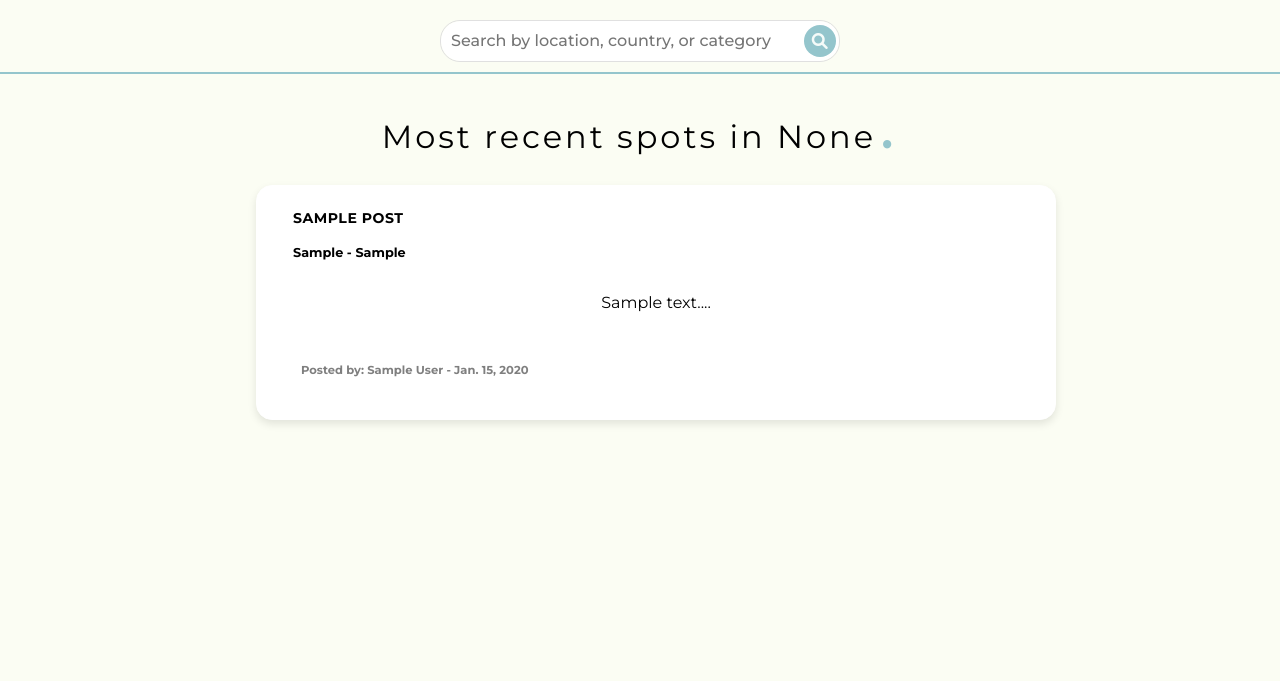
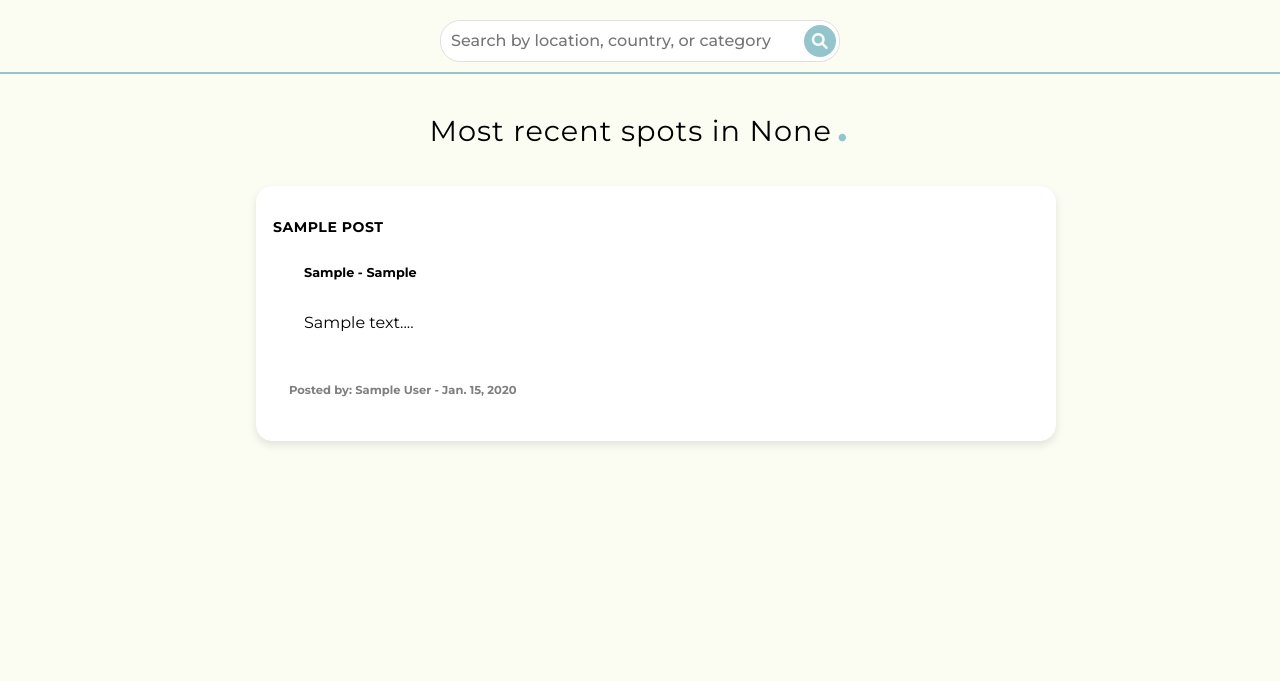
Before and after one commit to Taylor-Carr/Paddle-HERE, a Django app: page /blog/search/ in a window 1280 px wide. Shown: the part 76-757 px from the top of the page. Run offline with Django 4.2, Linux system fonts and the light colour scheme; tables that the repository leaves empty hold one stand-in row (values such as "Sample post").

Commit message:
UI update for blog post card and blog details card
Re positioned profile picture, username and date added. Now grouped at the top of the card.

Removed title and re positioned location and post body under grouped elements

```diff
--- a/static/css/style.css
+++ b/static/css/style.css
@@ -143,7 +143,6 @@ border-radius: 12px;
   border-radius: 20px;
   outline: none;
   box-shadow: none;
-  -webkit-appearance: none;
 }
 
 .search-input-group input:focus {
@@ -211,8 +210,8 @@ border-radius: 12px;
   font-family: 'Montserrat', sans-serif;
   font-weight: 400;
   color: black;
-  font-size: 2em;
-  letter-spacing: 3px;
+  font-size: 1.8em;
+  letter-spacing: 1px;
   border-top: 2px solid #94C5CC;
   line-height: normal;
 }
@@ -245,7 +244,7 @@ border-radius: 12px;
 .card {
   overflow: hidden;
   position: relative;
-  margin: 10px auto;
+  margin: 20px auto;
   padding: 16px;
   width: 800px;
   background-color: white;
@@ -258,28 +257,58 @@ border-radius: 12px;
   text-decoration: none !important;
 }
 
+.post-image {
+  max-width: 100%;
+  height: auto;
+  border-radius: 8px;
+}
+
+.card-author-content {
+  display: flex;
+  align-items: center;
+  justify-content: flex-start;
+  gap: 10px;
+  padding-left: 16px;
+}
+
+.author-figure {
+  margin: 0;
+}
+
+.author-info {
+  display: flex;
+  flex-direction: column;
+  justify-content: center;
+
+}
+
 .post-title {
+  text-align: left;
   font-family: 'Montserrat', sans-serif;
   font-weight: bolder;
   font-size: 1.1vw;
   letter-spacing: 0.5px;
   text-transform: uppercase;
   color:black;
-  padding-top: 0.5rem;
+  padding-top: 1rem;
   padding-bottom: 5px;
-  margin-left: 20px;
 }
 
 .post-body {
   max-width: 100%;
   font-family: 'Montserrat', sans-serif;
   font-weight: 400;
-  text-align: center;
   color:black;
   border-radius: 5px;
   margin: 15px;
   padding: 1rem;
 
+}
+
+.post-caption {
+  color:black;
+  margin: 15px;
+  padding-left: 16px;
 }
 
 .post-location {
@@ -288,17 +317,17 @@ border-radius: 12px;
   font-weight: bold;
   font-weight: 700;
   color: black;
-  padding-top: 0.3rem;
-  margin-left: 20px;
+  padding-top: 1rem;
+  margin-left: 15px;
+  padding-left: 16px;
 }
 
-.post-author {
+.post-author a {
   font-family: 'Montserrat', sans-serif;
   font-size: 1vw;
   font-weight: bold;
-  color: #7f7f7f;
-  padding-left: 0.5rem;
-  margin-left: 20px;
+  color: #94C5CC;
+  text-decoration: none;
 }
 
 .post-date {
@@ -306,18 +335,11 @@ border-radius: 12px;
   font-size: 0.9vw;
   font-weight: bold;
   color:#7f7f7f;
-  padding-left: 0.5rem;
   padding-bottom: 0.5rem;
-  margin-left: 20px;
 }
 
 /* Edit and delete post links */
 
-.card-author-content {
-  display: flex;
-  justify-content: space-between;
-  align-items: center;
-}
 
 .edit-delete-container {
   display:flex;
```
Also changed, not shown: blog/templates/blog_details.html (+26 -25 lines), blog/templates/home.html (+42 -34 lines).
